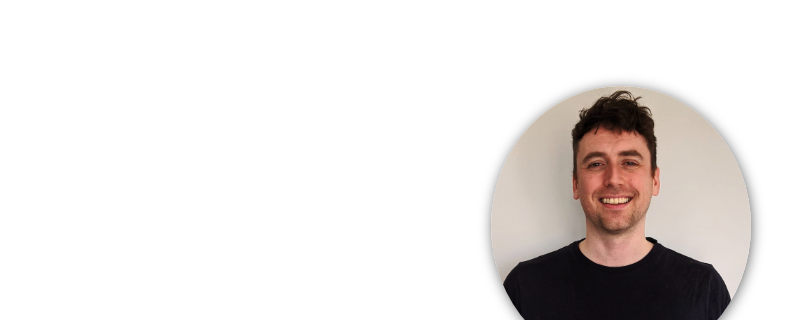
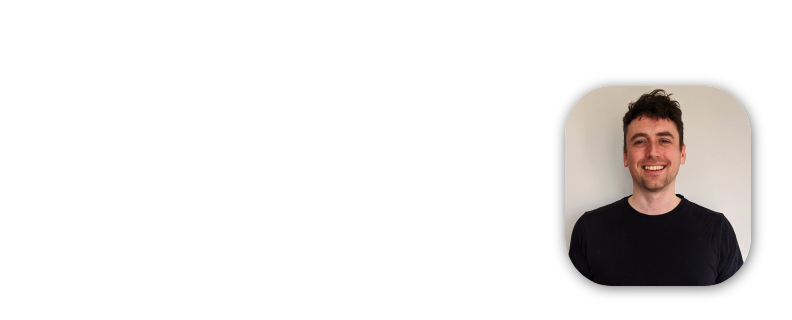
Before and after one commit to Balldy/personal-site, a Gatsby site: page / in a window 1280 px wide. Shown: the top 320 px of the page, without its empty margins (261-1053 px from the left). Built offline with nearby package versions, Linux system fonts and the light colour scheme; Gatsby itself is replaced by a stand-in of ours.

Commit message:
Fix image style

```diff
--- a/src/components/Picture/picture.scss
+++ b/src/components/Picture/picture.scss
@@ -5,9 +5,9 @@
     margin: 5% 0 2% 0;
 
     img {
-      width: 35%;
+      width: 25%;
       margin: 2% 0 2%;
-      border-radius: 50%;
+      border-radius: 25%;
       box-shadow: 1px 2px 14px -1px rgba(0,0,0,0.66);
     }
 
```
